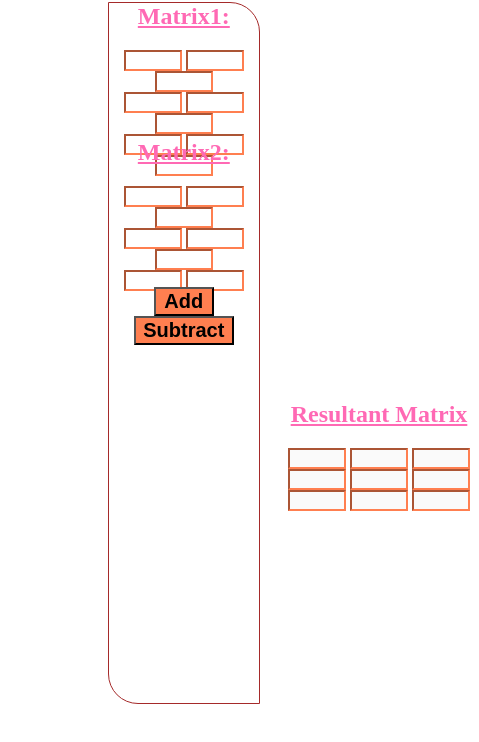
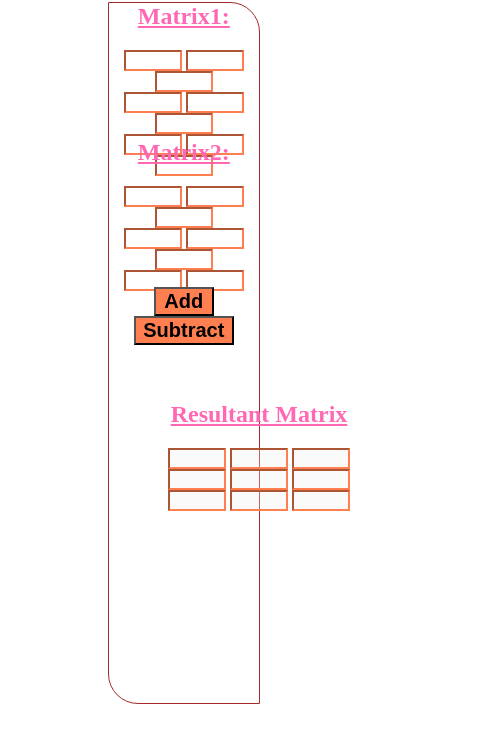
Before and after one commit to Tazeen-Javed/Matrix-Addition, a plain HTML site: page index.html in a window 390 px wide. Shown: the part 78-820 px from the top of the page, 479 px wide, since content can reach past the window. Drawn offline with Linux system fonts and the light colour scheme.

Commit message:
media query

```diff
--- a/style.css
+++ b/style.css
@@ -21,6 +21,7 @@ h2{text-decoration: underline; color:hotpink}
 @media screen and (max-width: 769px){
     .main{margin-left: -2px; margin-left: 100px;}
     h1{margin-left: 2px; margin-left: 100px;}
+    #result{margin-left: -10px; margin-left: 50px;}
 }
 
 @media screen and (max-width: 376px){
```
